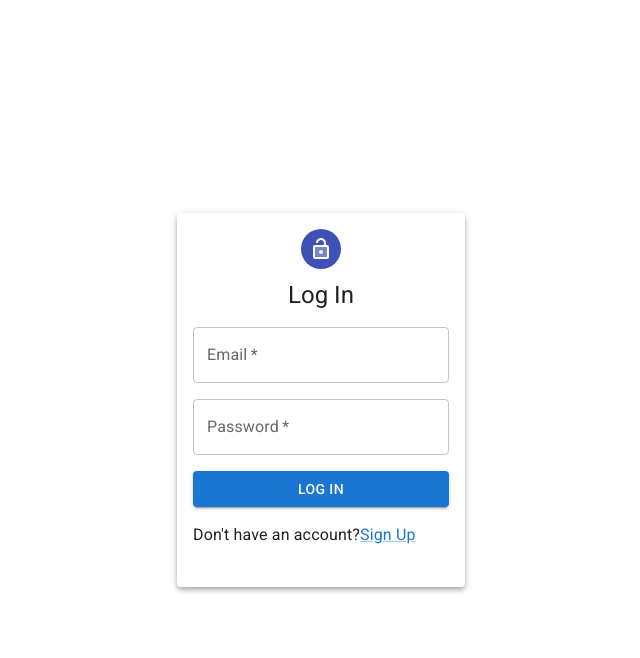
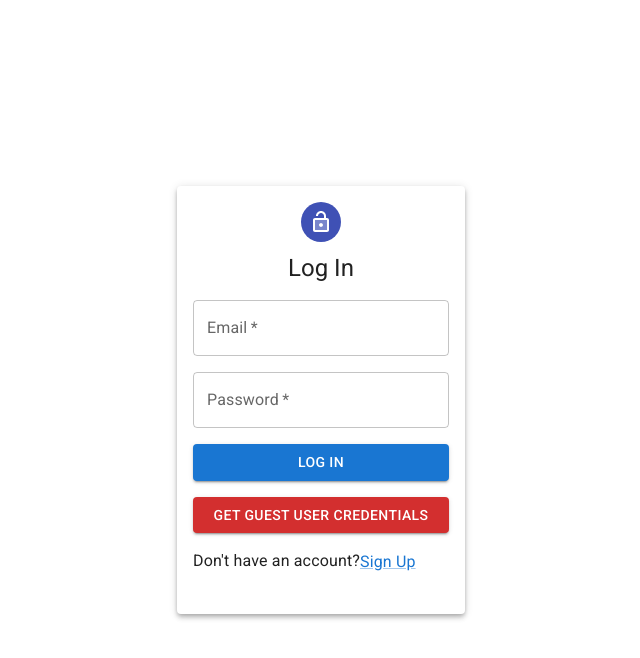
Before and after one commit to hash-ira/Chatter-Box, a React (Create React App) app in the folder frontend/: page / in a window 1280 px wide. Both pictures are taken after a click on the link "Log In". Shown: the top 658 px of the page, without its empty margins (319-959 px from the left). Built offline with nearby package versions, Linux system fonts and the light colour scheme.

Commit message:
added guest user credentials

```diff
--- a/frontend/src/components/ChatSection.js
+++ b/frontend/src/components/ChatSection.js
@@ -7,6 +7,8 @@ import toast from 'react-hot-toast';
 import { io } from "socket.io-client";
 
 const END_POINT = "http://localhost:4000";
+
+// eslint-disable-next-line
 var socket , selectedChatCompare;
 
 function ChatSection() {
@@ -14,6 +16,8 @@ function ChatSection() {
   const {user , selectedChat , chatUser} = ChatState();
   const [messages , setMessages] = React.useState([]);
   const [newMessage , setNewMessage] = React.useState("");
+
+  // eslint-disable-next-line
   const [ socketConnected ,setSocketConnected] = React.useState(false);
 
   const fetchMessages = async () => {
@@ -91,6 +95,7 @@ function ChatSection() {
     return () => {
       socket.off("messageReceived");
     };
+    // eslint-disable-next-line
   }, [socket]);
 
 
--- a/frontend/src/components/Login.js
+++ b/frontend/src/components/Login.js
@@ -37,6 +37,12 @@ function Login({toggleSignIn}) {
     }
   };
 
+  const handleGuestUser = (e) =>{
+    e.preventDefault();
+    setEmail("guest@chatter.com");
+    setPassword("guest123");
+  }
+
   return (
       <Grid container direction="row" justifyContent="center" alignItems="center">
         <Paper elevation={4} className="pb-10 p-4 w-72 m-5 rounder-lg">
@@ -70,9 +76,15 @@ function Login({toggleSignIn}) {
               </Grid>
 
               <Grid item xs={12}>
+                <Button type="submit" variant="contained" color="error" fullWidth onClick={handleGuestUser}>
+                  Get Guest User Credentials
+                </Button>
+              </Grid>
+
+              <Grid item xs={12}>
                 <Typography>
                   Don't have an account?
-                  <Link onClick={toggleSignIn}>
+                  <Link component="button" onClick={toggleSignIn}>
                     Sign Up
                   </Link>
                 </Typography>
--- a/frontend/src/components/SignUp.js
+++ b/frontend/src/components/SignUp.js
@@ -1,4 +1,4 @@
-import React from 'react'
+import React, { useEffect } from 'react'
 import { Grid, Paper, Typography, TextField, Button, Avatar , Link } from '@mui/material';
 import LockTwoToneIcon from '@mui/icons-material/LockTwoTone';
 import toast, { Toaster } from 'react-hot-toast';
@@ -13,6 +13,22 @@ function SignUp({toggleSignIn}) {
   const [confirmPassword , setConfirmPassword] = React.useState("");
   const [profilePicture , setProfilePicture] = React.useState("");
   const navigate = useNavigate();
+
+  useEffect(() => {
+    const hasShownToast = sessionStorage.getItem("hasShownToast");
+    if (!hasShownToast) {
+      toast(
+        "Headout to login page to get guest user credentials",
+        {
+          duration: 5000,
+          icon: '💡',
+        }
+      );
+      sessionStorage.setItem("hasShownToast", "true");
+    }
+  }, []);
+
+
 
   const handleSubmit = async (e) => {
     e.preventDefault();
```
